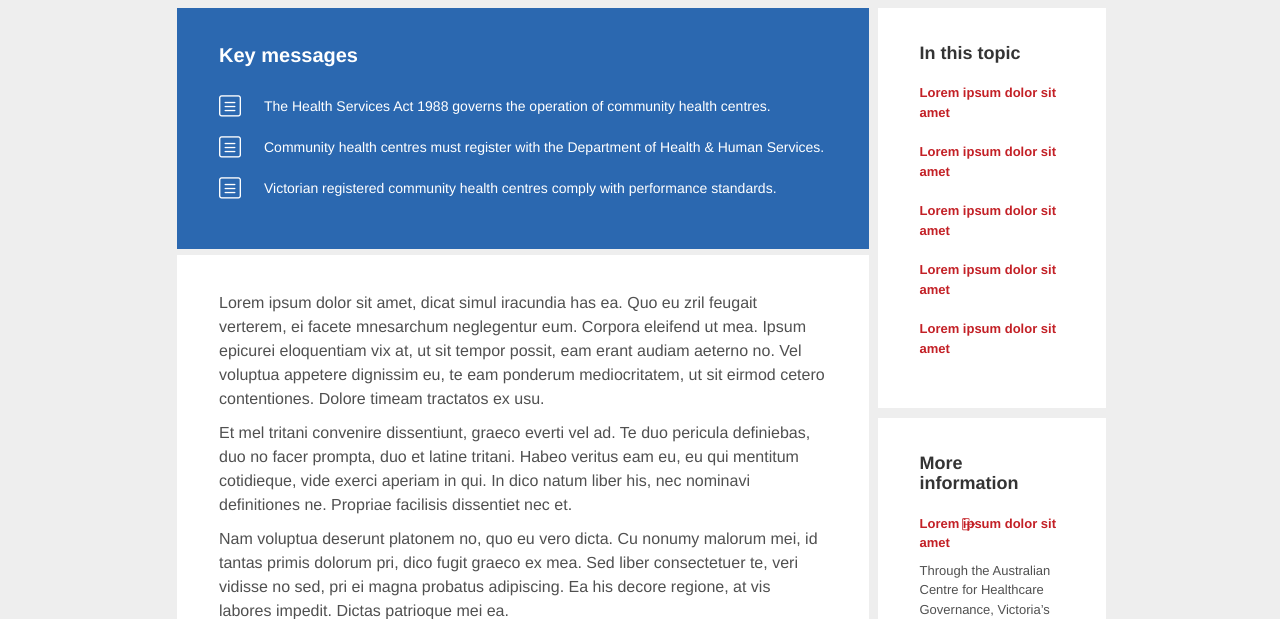
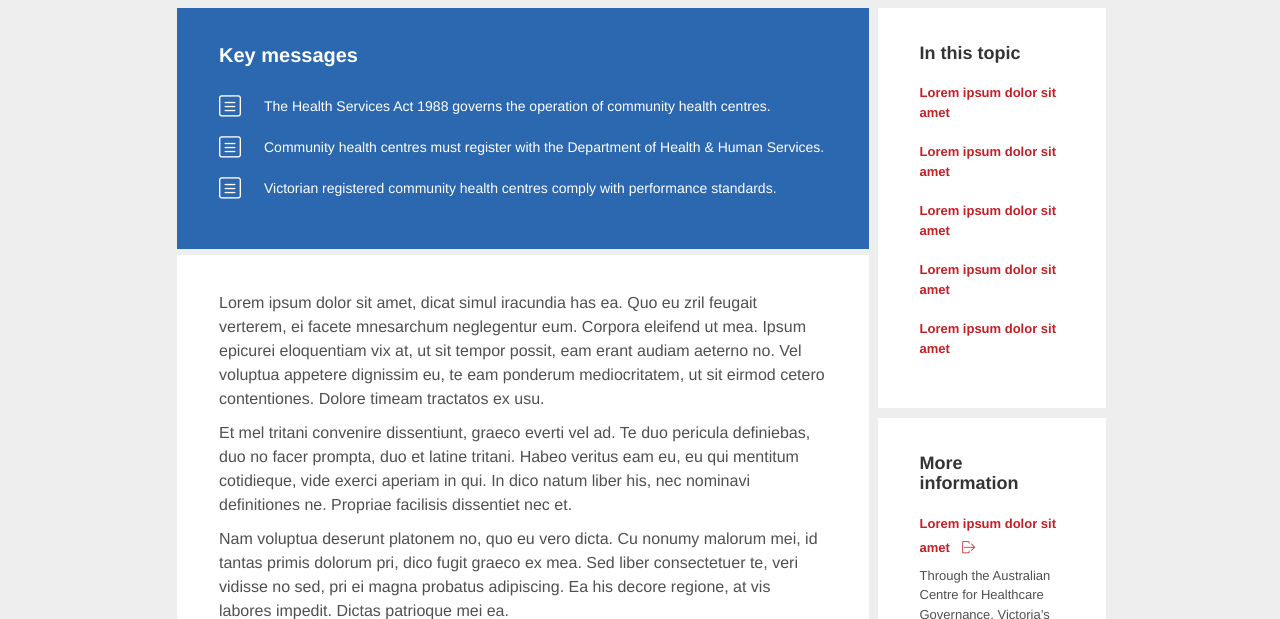
Before and after one commit to DHHS-DSSU/health-template, a plain HTML site: page content-page.html in a window 1280 px wide. Shown: the part 333-952 px from the top of the page. Drawn offline with nearby package versions, Linux system fonts and the light colour scheme; files whose address does not match are found by name.

Commit message:
icon positioning
fix positioning of link icons

```diff
--- a/css/theme.css
+++ b/css/theme.css
@@ -577,13 +577,12 @@ body > div.content-container.container > div.container > div > div > div.col-md-
   padding-left:8px;
   position: relative;
   display: inline-block;
-  /*font-size: 20px;*/
   content: ' ';
   width: 20px;
   height: 20px;
 
-  position: absolute;
-  top: 10px;
-  margin-top: -10px;
+  position: relative;
+  top: 4px;
+  /*margin-top: -10px;*/
   transition: opacity 0s;
 }
```
Also changed, not shown: 1 other file.
